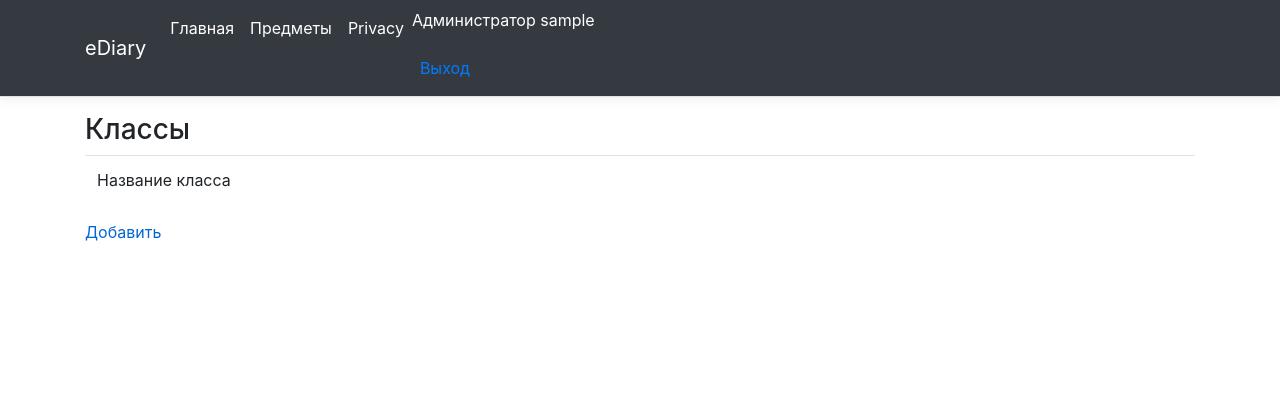
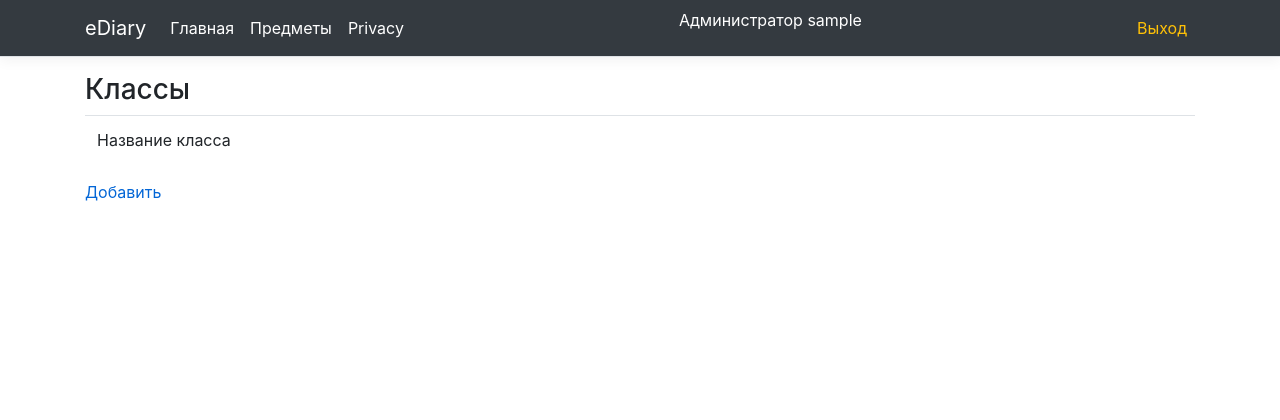
Before and after one commit to natatkachenko/Class_Diary_Study_Project, an ASP.NET Core app: page / in a window 1280 px wide. Shown: the top 420 px of the page. Run offline with ASP.NET Core 8, Linux system fonts and the light colour scheme; the visitor is signed in with stand-in values (Sample User, id 1); data that the repository does not hold is empty; some libraries are stand-ins or nearby versions.

Commit message:
creating of authorisation by roles (pt5)

```diff
--- a/TestProject/TestProject/Views/Shared/_Layout.cshtml
+++ b/TestProject/TestProject/Views/Shared/_Layout.cshtml
@@ -6,9 +6,6 @@
     <title>@ViewData["Title"]</title>
     <link rel="stylesheet" href="~/lib/bootstrap/dist/css/bootstrap.min.css" />
     <link rel="stylesheet" href="~/css/site.css" />
-    <style>
-        #position {background-position: right top;}
-    </style>
 </head>
 <body>
     <header>
@@ -20,7 +17,7 @@
                     <span class="navbar-toggler-icon"></span>
                 </button>
                 <div class="navbar-collapse collapse d-sm-inline-flex flex-sm-row-reverse">
-                    <ul class="navbar-nav flex-grow-1">
+                    <ul class="navbar-nav flex-grow-1 mr-auto">
                         <li class="nav-item">
                             <a class="nav-link text-white" asp-controller="Home" asp-action="Index">Главная</a>
                         </li>
@@ -30,32 +27,30 @@
                         <li class="nav-item">
                             <a class="nav-link text-white" asp-controller="Home" asp-action="Privacy">Privacy</a>
                         </li>
-                        <li class="navbar-item" id="position">
+                        <li class="navbar-item ml-auto">
                             @if (User.IsInRole("admin"))
                             {
                                 <p class="text-white">Администратор @User.Identity.Name</p>
-                                <a class="nav-link text-primary" asp-action="Logout" asp-controller="Account">Выход</a>
                             }
                             else if (User.IsInRole("student"))
                             {
                                 <p class="text-white">Ученик @User.Identity.Name</p>
-                                <a class="nav-link text-primary" asp-action="Logout" asp-controller="Account">Выход</a>
                             }
                             else if (User.IsInRole("teacher"))
                             {
                                 <p class="text-white">Учитель @User.Identity.Name</p>
-                                <a class="nav-link text-primary" asp-action="Logout" asp-controller="Account">Выход</a>
                             }
                             else if (User.IsInRole("director"))
                             {
                                 <p class="text-white">Директор @User.Identity.Name</p>
-                                <a class="nav-link text-primary" asp-action="Logout" asp-controller="Account">Выход</a>
                             }
                             else if (User.IsInRole("parent"))
                             {
                                 <p class="text-white">Родитель @User.Identity.Name</p>
-                                <a class="nav-link text-primary" asp-action="Logout" asp-controller="Account">Выход</a>
                             }
+                        </li>
+                        <li class="nav-item ml-auto">
+                            <a class="nav-link text-warning" asp-action="Logout" asp-controller="Account">Выход</a>
                         </li>
                     </ul>
                 </div>
```
